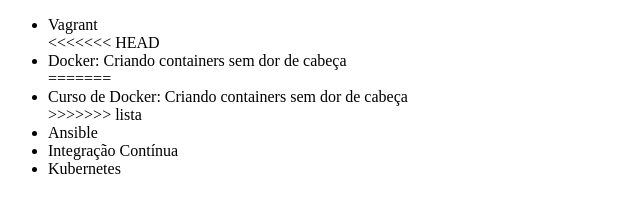
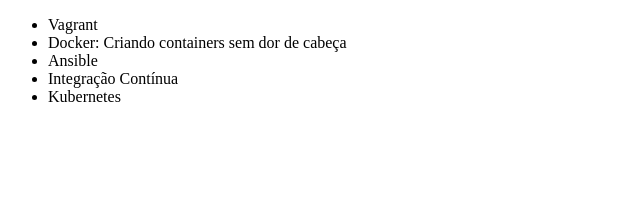
Before and after one commit to alanfelixnc/curso-alura-git-github, a plain HTML site: page index.html in a window 1280 px wide. Shown: the whole page, without its empty margins (0-640 px from the left). Drawn offline with Linux system fonts and the light colour scheme.

Commit message:
Ajustando merge anterior

```diff
--- a/index.html
+++ b/index.html
@@ -7,11 +7,7 @@
   <body>
     <ul>
       <li>Vagrant</li>
-<<<<<<< HEAD
       <li>Docker: Criando containers sem dor de cabeça</li>
-=======
-      <li>Curso de Docker: Criando containers sem dor de cabeça</li>
->>>>>>> lista
       <li>Ansible</li>
       <li>Integração Contínua</li>
       <li>Kubernetes</li>
```
